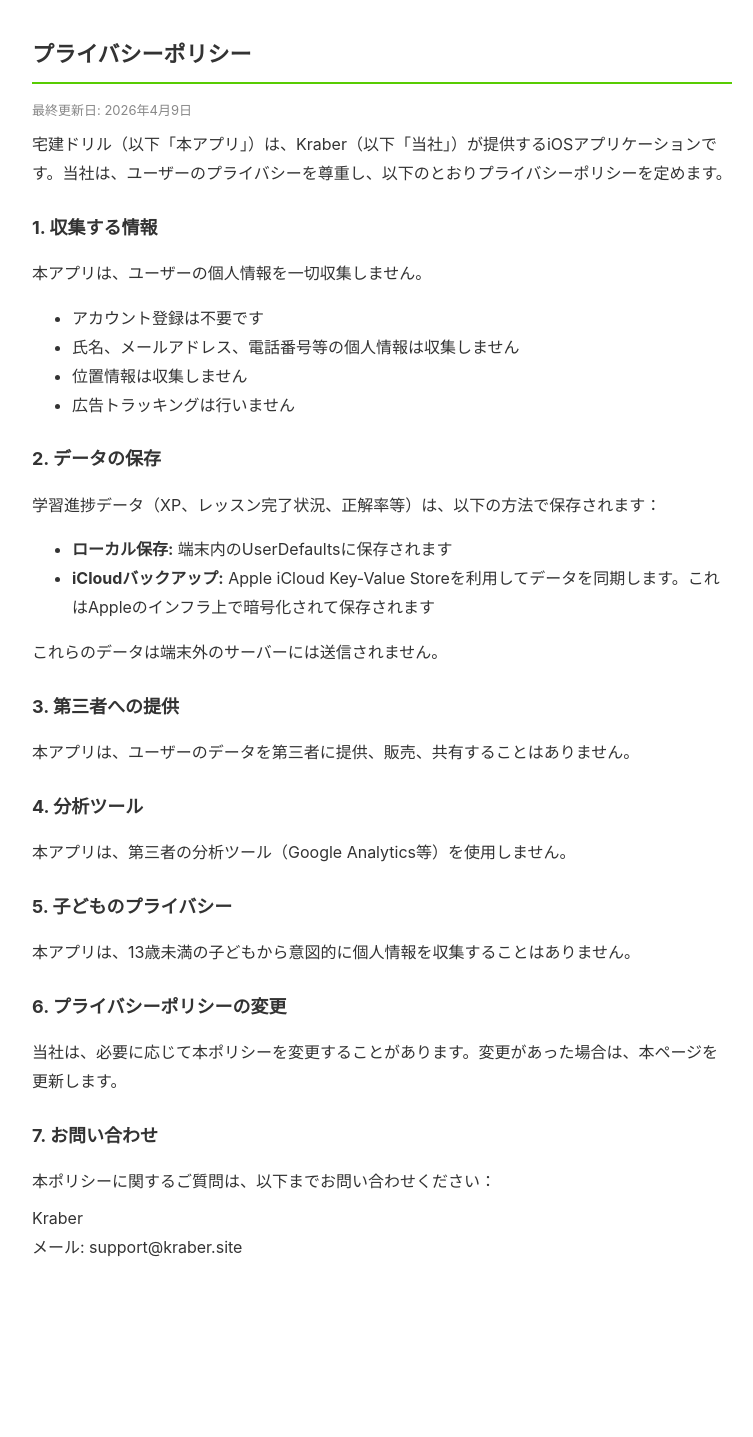
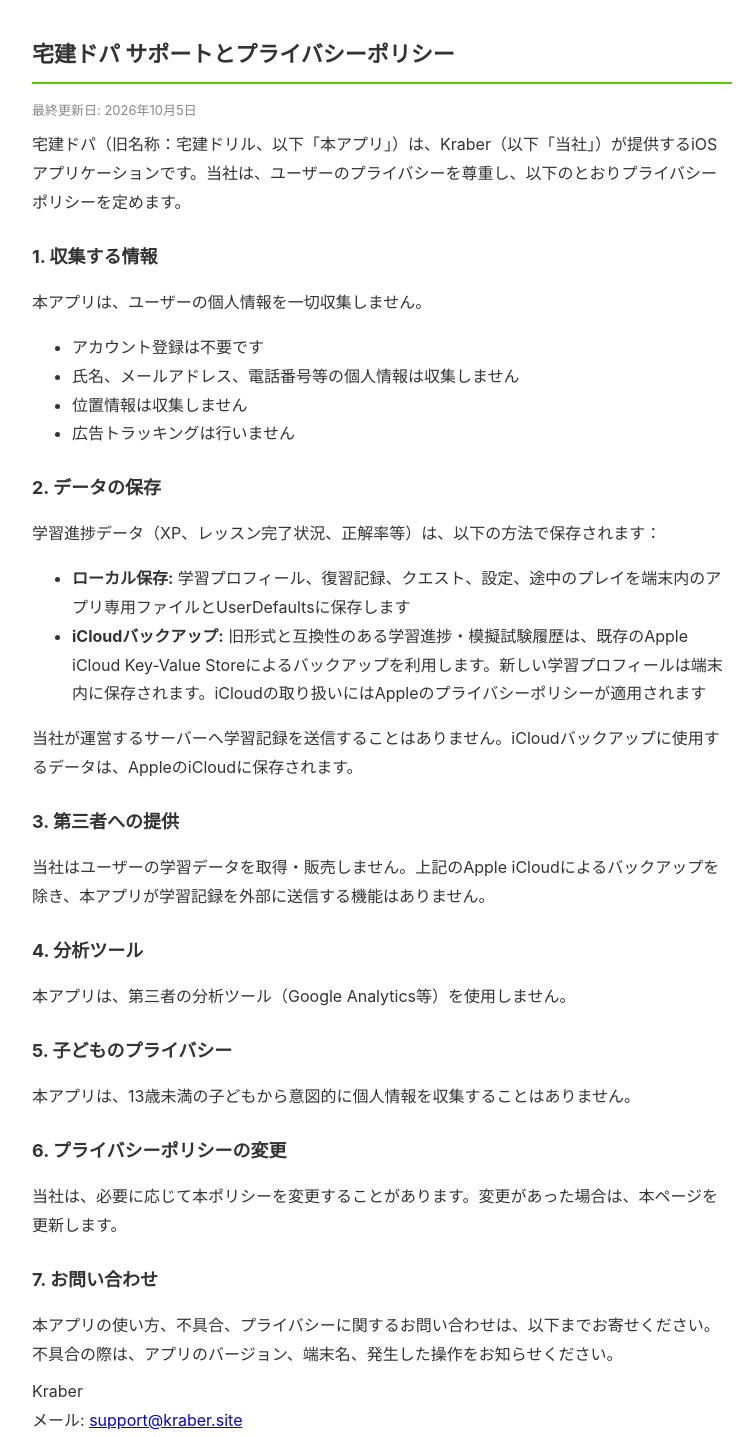
Before and after one commit to rmuu/takken-drill-privacy, a plain HTML site: page index.html in a window 1280 px wide. Shown: the whole page, without its empty margins (258-1011 px from the left). Before the commit the page ends 1290 px from the top, so only its background shows below. Drawn offline with Linux system fonts and the light colour scheme.

Commit message:
Update support and privacy page for Takken Dopa 2.0.3

```diff
--- a/index.html
+++ b/index.html
@@ -3,7 +3,7 @@
 <head>
 <meta charset="UTF-8">
 <meta name="viewport" content="width=device-width, initial-scale=1.0">
-<title>宅建ドリル - プライバシーポリシー</title>
+<title>宅建ドパ - サポートとプライバシーポリシー</title>
 <style>
 body { font-family: -apple-system, 'Hiragino Sans', sans-serif; max-width: 700px; margin: 0 auto; padding: 20px; line-height: 1.8; color: #333; }
 h1 { font-size: 22px; border-bottom: 2px solid #58cc02; padding-bottom: 8px; }
@@ -13,10 +13,10 @@ p { margin: 8px 0; }
 </style>
 </head>
 <body>
-<h1>プライバシーポリシー</h1>
-<p class="date">最終更新日: 2026年4月9日</p>
+<h1>宅建ドパ サポートとプライバシーポリシー</h1>
+<p class="date">最終更新日: 2026年10月5日</p>
 
-<p>宅建ドリル（以下「本アプリ」）は、Kraber（以下「当社」）が提供するiOSアプリケーションです。当社は、ユーザーのプライバシーを尊重し、以下のとおりプライバシーポリシーを定めます。</p>
+<p>宅建ドパ（旧名称：宅建ドリル、以下「本アプリ」）は、Kraber（以下「当社」）が提供するiOSアプリケーションです。当社は、ユーザーのプライバシーを尊重し、以下のとおりプライバシーポリシーを定めます。</p>
 
 <h2>1. 収集する情報</h2>
 <p>本アプリは、ユーザーの個人情報を一切収集しません。</p>
@@ -30,13 +30,13 @@ p { margin: 8px 0; }
 <h2>2. データの保存</h2>
 <p>学習進捗データ（XP、レッスン完了状況、正解率等）は、以下の方法で保存されます：</p>
 <ul>
-<li><strong>ローカル保存:</strong> 端末内のUserDefaultsに保存されます</li>
-<li><strong>iCloudバックアップ:</strong> Apple iCloud Key-Value Storeを利用してデータを同期します。これはAppleのインフラ上で暗号化されて保存されます</li>
+<li><strong>ローカル保存:</strong> 学習プロフィール、復習記録、クエスト、設定、途中のプレイを端末内のアプリ専用ファイルとUserDefaultsに保存します</li>
+<li><strong>iCloudバックアップ:</strong> 旧形式と互換性のある学習進捗・模擬試験履歴は、既存のApple iCloud Key-Value Storeによるバックアップを利用します。新しい学習プロフィールは端末内に保存されます。iCloudの取り扱いにはAppleのプライバシーポリシーが適用されます</li>
 </ul>
-<p>これらのデータは端末外のサーバーには送信されません。</p>
+<p>当社が運営するサーバーへ学習記録を送信することはありません。iCloudバックアップに使用するデータは、AppleのiCloudに保存されます。</p>
 
 <h2>3. 第三者への提供</h2>
-<p>本アプリは、ユーザーのデータを第三者に提供、販売、共有することはありません。</p>
+<p>当社はユーザーの学習データを取得・販売しません。上記のApple iCloudによるバックアップを除き、本アプリが学習記録を外部に送信する機能はありません。</p>
 
 <h2>4. 分析ツール</h2>
 <p>本アプリは、第三者の分析ツール（Google Analytics等）を使用しません。</p>
@@ -48,7 +48,7 @@ p { margin: 8px 0; }
 <p>当社は、必要に応じて本ポリシーを変更することがあります。変更があった場合は、本ページを更新します。</p>
 
 <h2>7. お問い合わせ</h2>
-<p>本ポリシーに関するご質問は、以下までお問い合わせください：</p>
-<p>Kraber<br>メール: support@kraber.site</p>
+<p>本アプリの使い方、不具合、プライバシーに関するお問い合わせは、以下までお寄せください。不具合の際は、アプリのバージョン、端末名、発生した操作をお知らせください。</p>
+<p>Kraber<br>メール: <a href="mailto:support@kraber.site">support@kraber.site</a></p>
 </body>
 </html>
```
